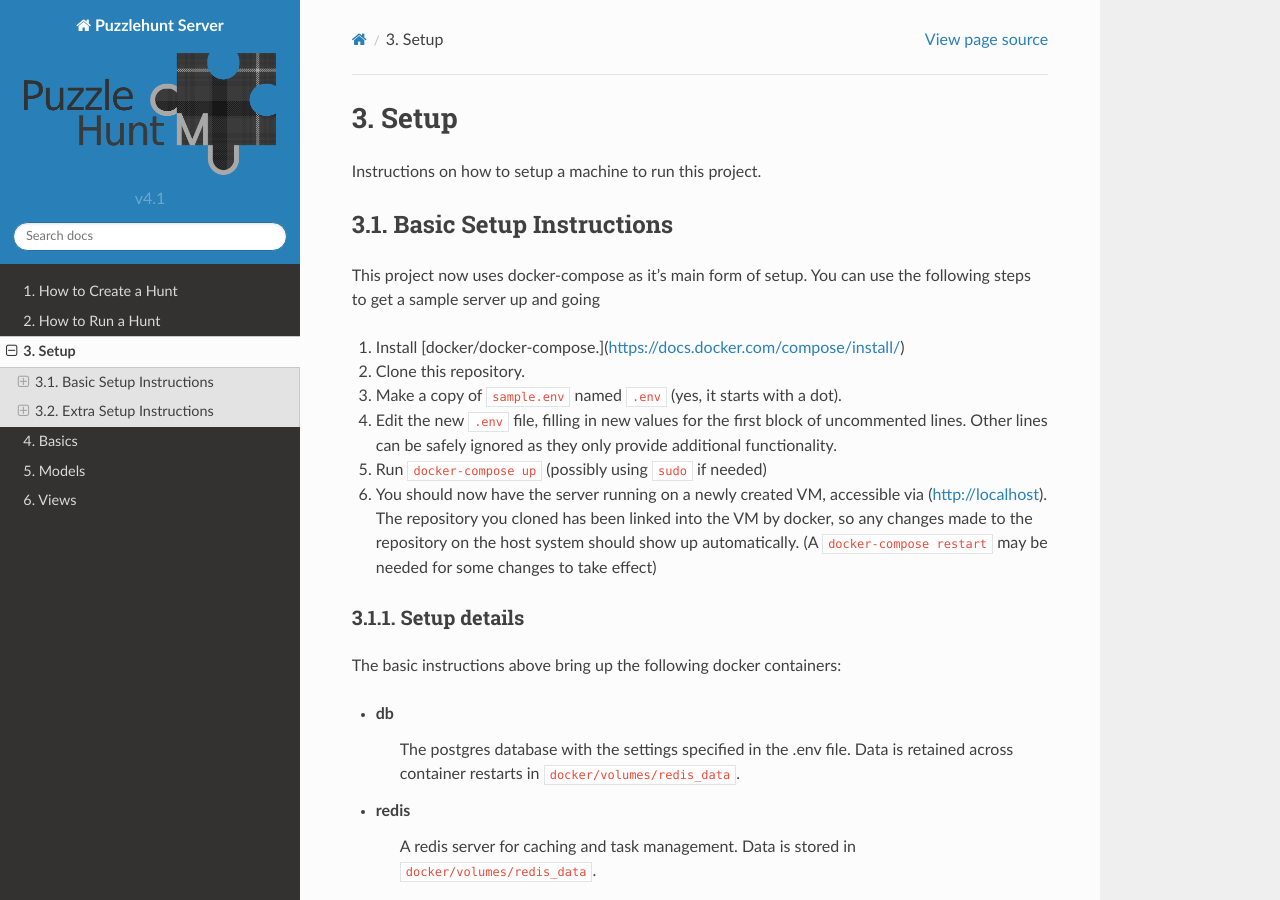
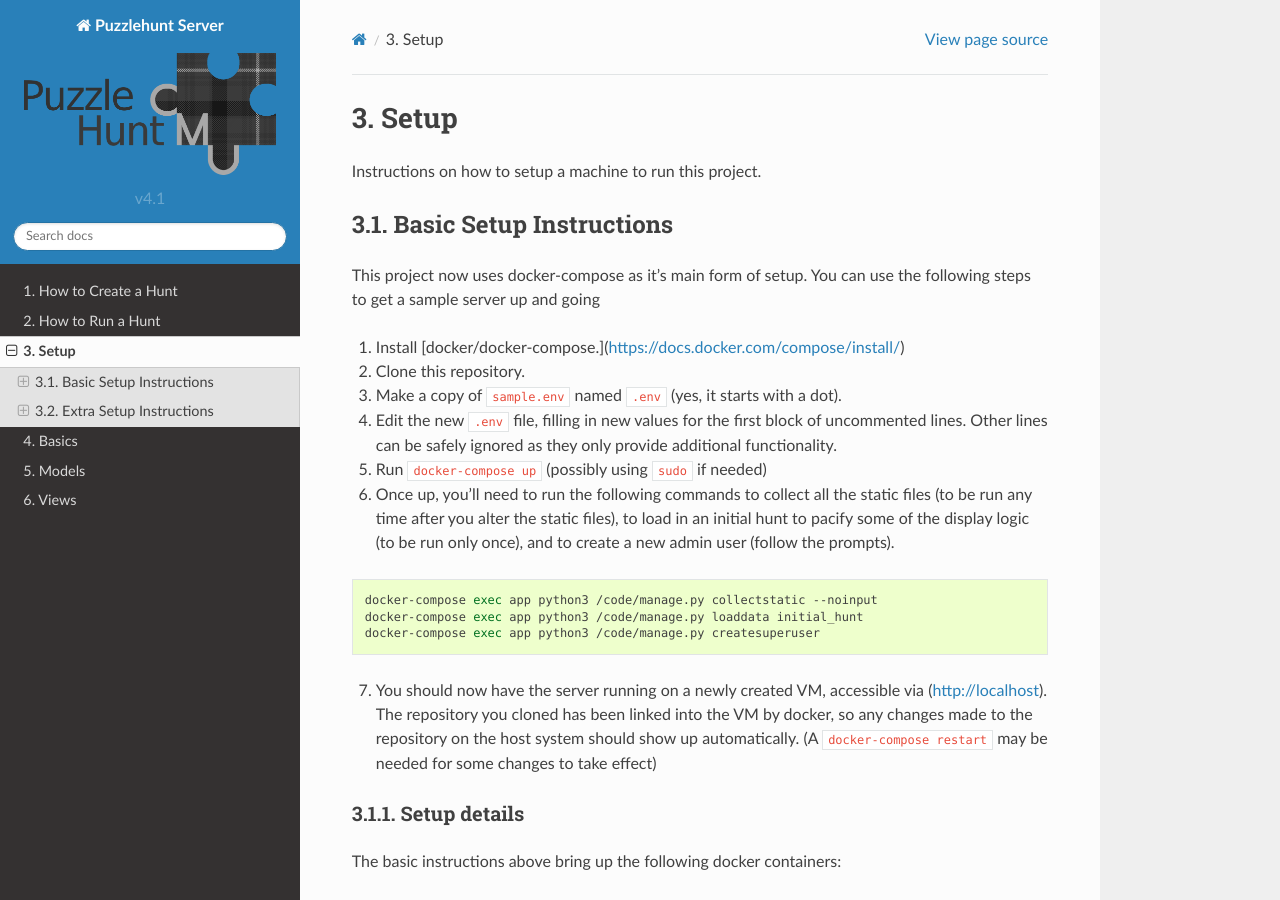
Before and after one commit to dlareau/puzzlehunt_server, a Sphinx documentation site: the page built from docs/setup.rst, in a window 1280 px wide and 900 px high. Built offline with Sphinx 7.4.7 and the Read the Docs theme 2.0.0, drawn with Linux system fonts in a browser that asks for light colours.

Commit message:
Added setup steps to docs

```diff
--- a/docs/setup.rst
+++ b/docs/setup.rst
@@ -16,7 +16,18 @@ following steps to get a sample server up and going
    uncommented lines. Other lines can be safely ignored as they only provide
    additional functionality.
 5. Run ``docker-compose up`` (possibly using ``sudo`` if needed)
-6. You should now have the server running on a newly created VM, accessible via
+6. Once up, you'll need to run the following commands to collect all the static
+   files (to be run any time after you alter the static files), to load in an
+   initial hunt to pacify some of the display logic (to be run only once), and
+   to create a new admin user (follow the prompts).
+
+.. code-block:: bash
+
+  docker-compose exec app python3 /code/manage.py collectstatic --noinput
+  docker-compose exec app python3 /code/manage.py loaddata initial_hunt
+  docker-compose exec app python3 /code/manage.py createsuperuser
+
+7. You should now have the server running on a newly created VM, accessible via
    (http://localhost). The repository you cloned has been
    linked into the VM by docker, so any changes made to the repository on the
    host system should show up automatically. (A ``docker-compose restart`` may
```
